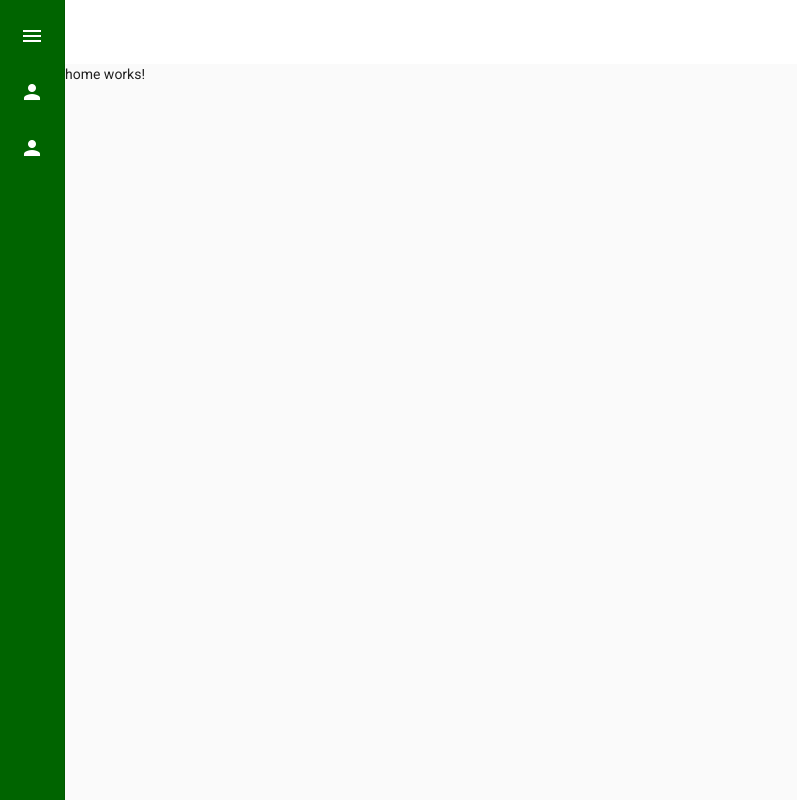
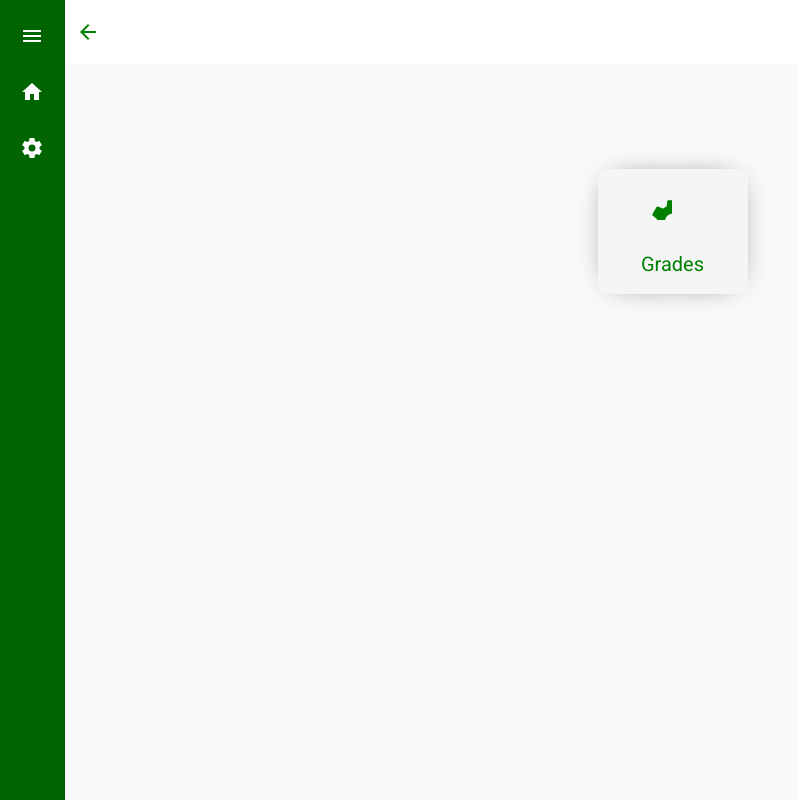
Before and after one commit to MKowalewski00/grades_system, an Angular app: page /home in a window 1280 px wide. Shown: the whole page, without its empty margins (0-797 px from the left). Built offline with nearby package versions, Linux system fonts and the light colour scheme.

Commit message:
updated home component

```diff
--- a/src/app/sidebar/pages/grades/grades.component.scss
+++ b/src/app/sidebar/pages/grades/grades.component.scss
@@ -18,7 +18,6 @@
 
 .grades{
   margin-top: 30px;
-
   margin-left: 60px;
   display: flex;
   flex-direction: column;
@@ -36,6 +35,10 @@
   border-radius: 10px;
   box-shadow: 0 0 30px -15px rgba(66, 68, 90, 1);
   cursor: pointer;
+}
+
+.grade:hover {
+  background-color: lightgray;
 }
 
 .grade-element{
--- a/src/app/sidebar/pages/grades/grades.component.ts
+++ b/src/app/sidebar/pages/grades/grades.component.ts
@@ -70,30 +70,25 @@ export class GradesComponent implements OnInit {
         } else if(result.symbolicGrade === '') {
           this.openSnackBar("Symbolic Grade is empty!")
         }else if(!(this.grades.findIndex(index => index.minPercentage === result.minPercentage) == -1)) {
-          console.log("minpercentage is in use")
           this.openSnackBar("Minimum Percentage Is Used!")
         } else {
           this._service.add(result.minPercentage, result.symbolicGrade.toUpperCase()).subscribe(() => {
             this.loadGrades();
-            console.log("Added grade")
             this.openSnackBar("Added Grade")
           })
         }
-        console.log(result)
       }
     })
   }
 
   updateGrade(id: string) {
-    if(!(id === '')) {
+    if(id !== '') {
       this._service.update(id, this.minPercentage, this.symbolicGrade.toUpperCase(), this.descriptiveGrade).subscribe(
         () => {
-          console.log("updated grade");
           this.openSnackBar("Updated Grade")
           this.loadGrades();
         })
     } else {
-      console.log("update grade failed")
       this.openSnackBar("Update Grade Failed!")
     }
   }
--- a/src/app/sidebar/pages/home/home.component.html
+++ b/src/app/sidebar/pages/home/home.component.html
@@ -1 +1,11 @@
-<p>home works!</p>
+<div class="container">
+
+
+  <div class="module" (click)="navigate()">
+    <mat-icon class="module-icon">settings</mat-icon>
+    <span>Grades</span>
+  </div>
+
+
+
+</div>
--- a/src/app/sidebar/pages/home/home.component.scss
+++ b/src/app/sidebar/pages/home/home.component.scss
@@ -0,0 +1,35 @@
+.container{
+  display: flex;
+  justify-content: center;
+  align-items: center;
+  flex-wrap: wrap;
+  margin-top: 100px;
+  margin-left: 50px;
+  margin-right: 50px;
+}
+
+.module {
+  display: flex;
+  flex-direction: column;
+  justify-content: space-around;
+  align-items: center;
+  font-size: 20px;
+  margin: 5px 5px 5px 5px;
+  width: 150px;
+  height: 125px;
+  background-color: whitesmoke;
+  border-radius: 10px;
+  box-shadow: 0 0 30px -15px rgba(66, 68, 90, 1);
+  cursor: pointer;
+  color: green;
+}
+.module:hover{
+  background-color: lightgray;
+}
+.module-icon{
+  color: green;
+  position: relative;
+  top: 7px;
+  left: -13px;
+  font-size: 50px;
+}
--- a/src/app/sidebar/pages/home/home.component.ts
+++ b/src/app/sidebar/pages/home/home.component.ts
@@ -1,4 +1,5 @@
-import { Component, OnInit } from '@angular/core';
+import {Component, OnInit} from '@angular/core';
+import {Router} from "@angular/router";
 
 @Component({
   selector: 'app-home',
@@ -7,9 +8,14 @@ import { Component, OnInit } from '@angular/core';
 })
 export class HomeComponent implements OnInit {
 
-  constructor() { }
+  actualPage: string = 'Grades';
+
+  constructor(private _router: Router) { }
 
   ngOnInit(): void {
   }
 
+  navigate() {
+    this._router.navigate(['grades'])
+  }
 }
--- a/src/app/sidebar/pages/wrapper/wrapper.component.html
+++ b/src/app/sidebar/pages/wrapper/wrapper.component.html
@@ -6,7 +6,7 @@
         <mat-icon mat-list-icon class="open-button sidenav-button menu-item" [ngClass]="{'open': isExpanded}">menu</mat-icon>
         <span *ngIf="isExpanded" class="menu-item">Menu</span>
       </mat-list-item>
-      <mat-list-item *ngFor="let item of menu" [routerLink]='item.routerLink' (click)="isExpanded = true" class="menu-item" >
+      <mat-list-item *ngFor="let item of menu" [routerLink]='item.routerLink' (click)="isExpanded = true; actualPage = item.name" class="menu-item" >
         <mat-icon mat-list-icon>{{item.icon}}</mat-icon>
         <span *ngIf="isExpanded">{{item.name}}</span>
       </mat-list-item>
@@ -14,6 +14,11 @@
   </mat-sidenav>
 
   <mat-toolbar class="toolbar">
+    <span>
+      <mat-icon (click)="navigateHome()" class="actual-page-icon" *ngIf="actualPage !== 'Home'">arrow_back</mat-icon>
+      <span class="actual-page">{{actualPage}}</span>
+      <div class="spacer"></div>
+    </span>
   </mat-toolbar>
 
   <div class="content-wrapper">
--- a/src/app/sidebar/pages/wrapper/wrapper.component.scss
+++ b/src/app/sidebar/pages/wrapper/wrapper.component.scss
@@ -1,7 +1,5 @@
 .mat-sidenav-container {
   height: 100%;
-
-
   .mat-sidenav {
     background-color: darkgreen;
     .mat-nav-list {
@@ -21,12 +19,22 @@
   color: white;
 }
 
-.content-wrapper {
+.toolbar {
+  justify-content: left;
+  align-items: center;
+  color: green;
+  background-color: white;
 }
 
-.toolbar {
-  justify-content: right;
-  align-items: center;
-  color: black;
-  background-color: white;
+.spacer {
+  flex: 1 auto;
 }
+
+.actual-page {
+}
+.actual-page-icon{
+  position: relative;
+  top: 4px;
+  left: -5px;
+  cursor: pointer;
+}
--- a/src/app/sidebar/pages/wrapper/wrapper.component.ts
+++ b/src/app/sidebar/pages/wrapper/wrapper.component.ts
@@ -1,4 +1,5 @@
-import { Component, OnInit } from '@angular/core';
+import {Component, OnInit} from '@angular/core';
+import {Router} from "@angular/router";
 
 interface MenuType {
   routerLink: string,
@@ -12,23 +13,26 @@ interface MenuType {
   styleUrls: ['./wrapper.component.scss']
 })
 export class WrapperComponent implements OnInit {
+  actualPage: string = ''
   isExpanded: boolean = false;
   menu: MenuType[] = [
     {
       routerLink: "home",
-      icon: "person",
+      icon: "home",
       name: "Home"
     },
     {
       routerLink: "grades",
-      icon: "person",
+      icon: "settings",
       name: "Grades"
     }
   ]
 
-  constructor() { }
+  constructor(private _router: Router) { }
 
-  ngOnInit(): void {
+  ngOnInit(): void {}
+
+  navigateHome() {
+    this._router.navigate(['/home']).then(() => this.actualPage = 'Home')
   }
-
 }
```
Also changed, not shown: 1 other file (tests, documents, lock files or other folders).
